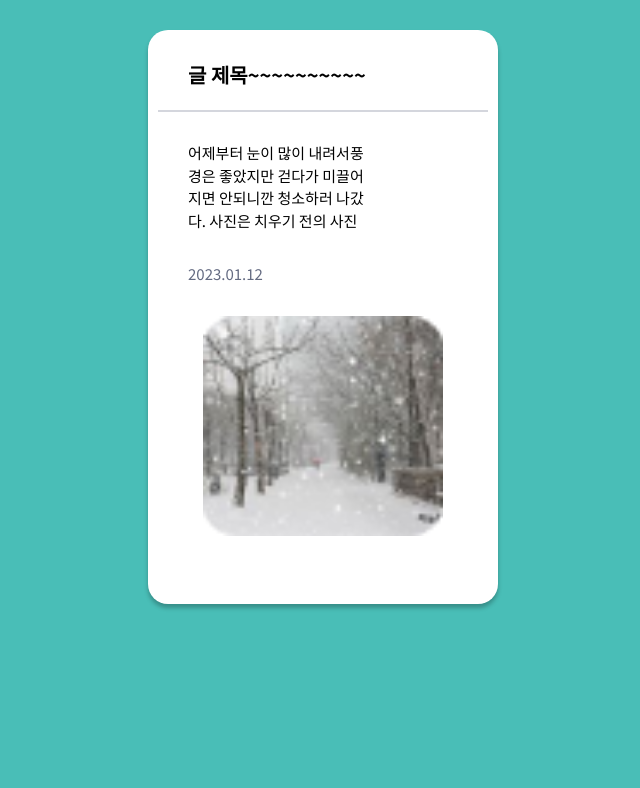
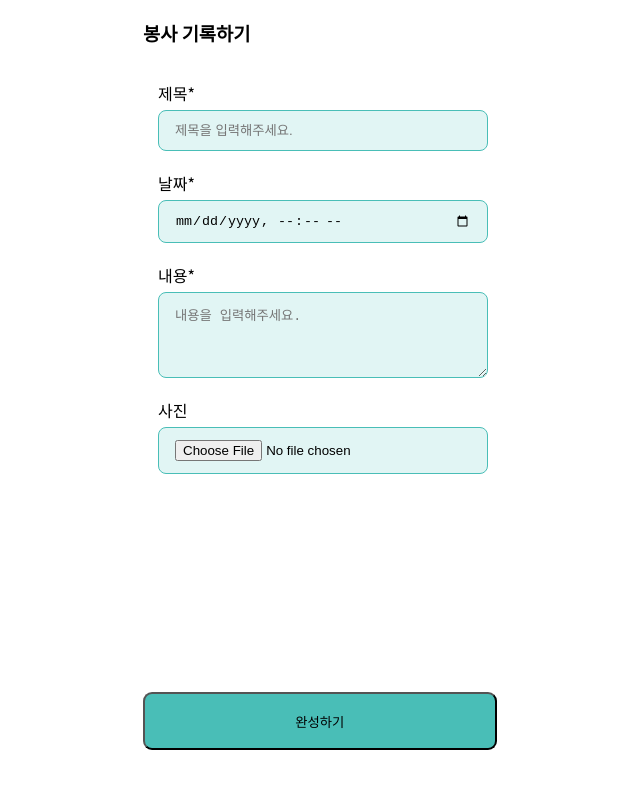
Before and after one commit to GDSC-snowflowerthon/Snowcare-team06-web, a React (Vite) app: page / in a window 1280 px wide. Shown: the top 788 px of the page, without its empty margins (317-957 px from the left). Built offline with nearby package versions, Linux system fonts and the light colour scheme.

Commit message:
feat : 봉사기록하기 페이지 화면

```diff
--- /dev/null
+++ b/src/pages/MyPage/Recording/Record.css
@@ -0,0 +1,52 @@
+input[type="text"],
+input[type="datetime-local"],
+input[type="file"] {
+  width: 330px;
+  padding: 12px 16px ;
+  background: rgba(73, 190, 183, 0.16);
+  border: 1px solid #49BEB7;
+  border-radius: 8px;
+  box-sizing: border-box;
+  margin-bottom: 10px;
+}
+
+textarea {
+  width: 330px;
+  padding: 12px 16px ;
+  background: rgba(73, 190, 183, 0.16);
+  border: 1px solid #49BEB7;
+  border-radius: 8px;
+  box-sizing: border-box;
+  margin-bottom: 10px;
+
+}
+.li-style{
+  list-style-type: none;
+}
+ul{
+  position: relative;
+}
+input[type="submit"]{
+  position: absolute;
+  bottom:50px;
+  display: flex;
+  width: 353.654px;
+  padding: 17.304px;
+  justify-content: center;
+  align-items: center;
+  border-radius: 9px;
+  background: #49BEB7;
+}
+.li-style li{
+  display: flex;
+  flex-direction: column;
+  margin-bottom: 10px;
+
+}
+ul.li-style {
+  margin: 0; /* 외부 마진 제거 */
+  padding: 15px; /* 외부 패딩 제거 */
+}
+.li-style label {
+  margin-bottom: 5px; /* Adjust the spacing between the label and the input/textarea */
+}
--- /dev/null
+++ b/src/pages/MyPage/Recording/Record.jsx
@@ -0,0 +1,48 @@
+
+import "./Record.css";
+
+
+export default function Record() {
+
+
+  return (
+    <>
+      <div>
+        <h3>봉사 기록하기</h3>
+      </div>
+      <ul className="li-style">
+        <li>
+          <label htmlFor="title">제목*</label>
+          <input type="text" id="title" placeholder="제목을 입력해주세요." required/>
+        </li>
+        <li>
+          <label htmlFor="date1">날짜*</label>
+          <input type="datetime-local" id="date1" placeholder="날짜를 입력해주세요." required/>
+        </li>
+        <li>
+          <label htmlFor="memo">내용*</label>
+          <textarea id="memo" cols="40" rows="4" placeholder="내용을 입력해주세요." required />
+        </li>
+        <li>
+          <label for="chooseFile">사진</label>
+          <input
+            type="file"
+            id="chooseFile"
+            name="chooseFile"
+            accept="image/*"
+            placeholder="사진을 업로드해주세요."
+          />
+
+        </li>
+      </ul>
+
+      <div>
+        <input
+          type="submit"
+          value="완성하기"
+
+        ></input>
+      </div>
+    </>
+  );
+}
--- a/src/router.jsx
+++ b/src/router.jsx
@@ -1,13 +1,13 @@
 import { BrowserRouter, Route, Routes } from "react-router-dom";
 import StartPage from "./pages/Start/StartPage";
 import MainPage from "./pages/Main/MainPage";
-import Detail from "./pages/MyPage/RecordDetail/Detail";
+import Record from "./pages/MyPage/Recording/Record";
 
 const Router = () => {
   return (
     <BrowserRouter>
       <Routes>
-        <Route path="/" element={<Detail />} />
+        <Route path="/" element={<Record />} />
         <Route path="/" element={<StartPage />} />
         <Route path="/main" element={<MainPage />} />
 
```
